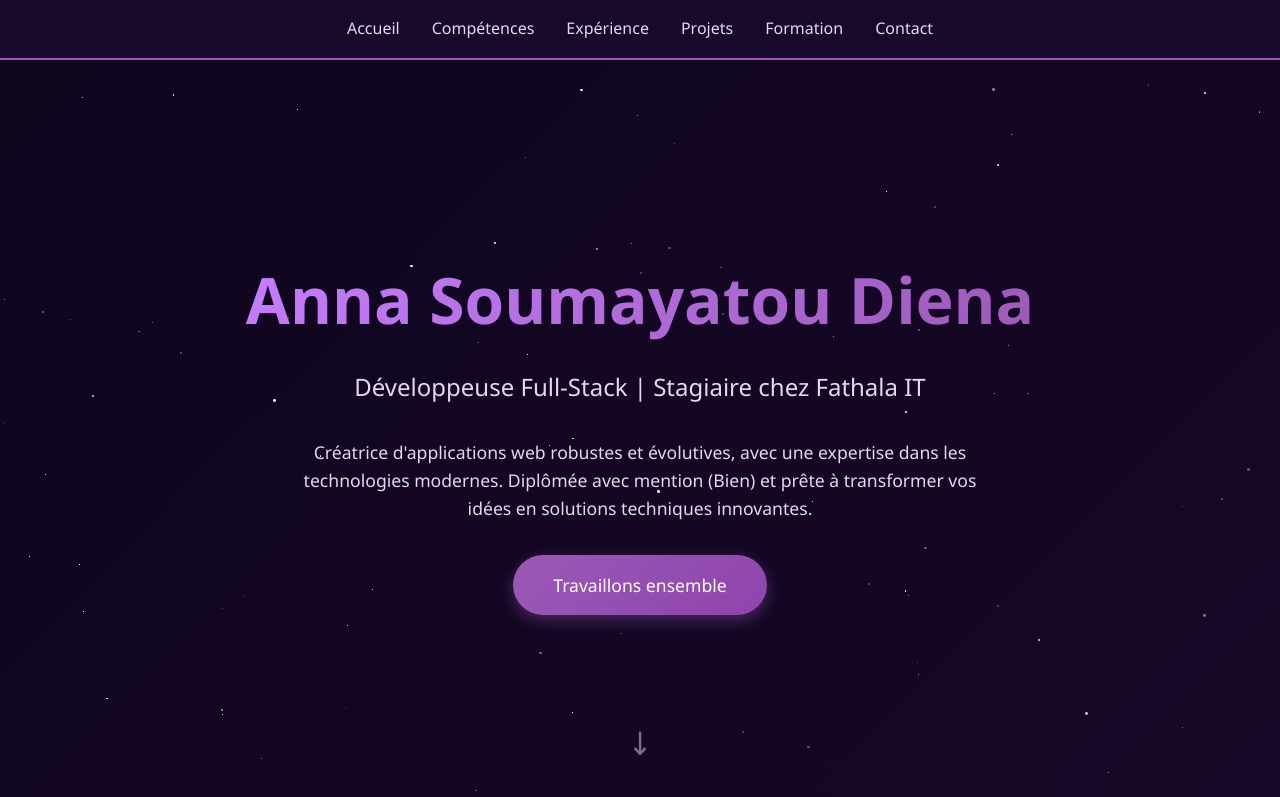
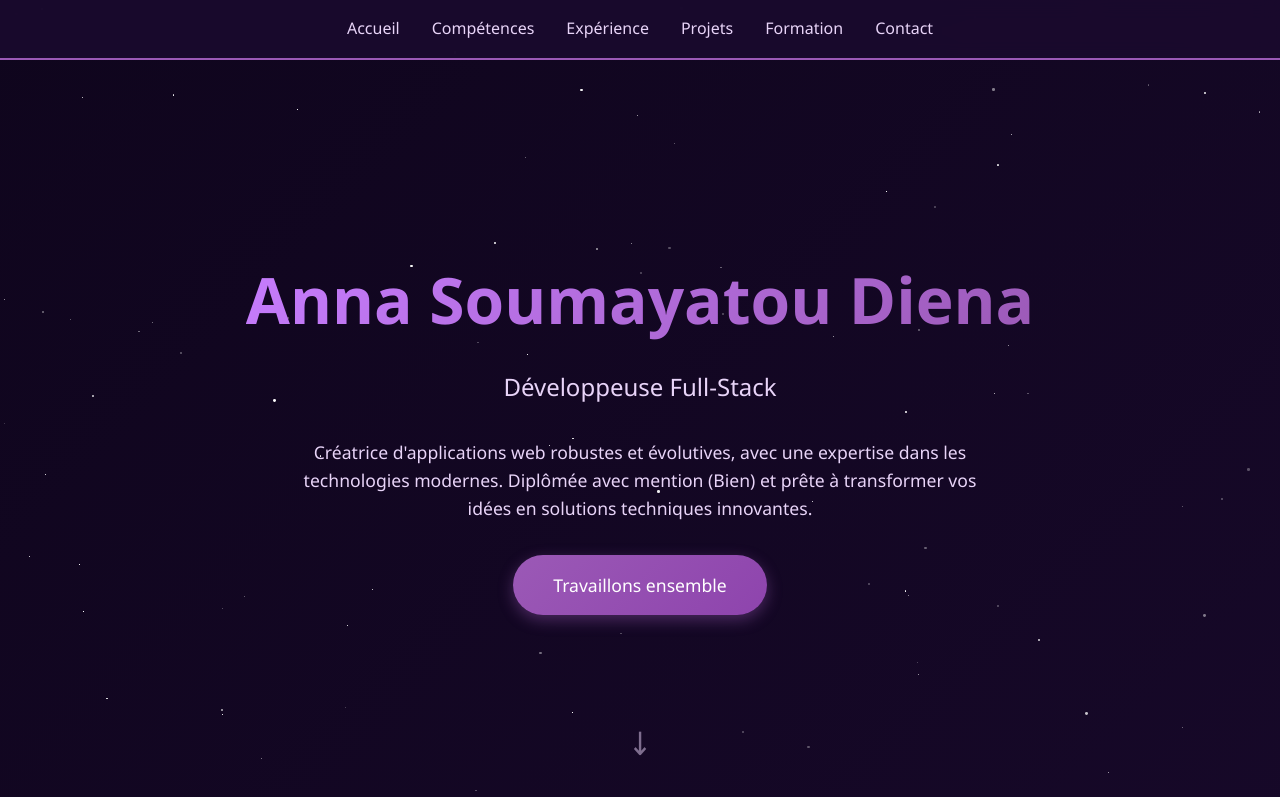
Before and after one commit to Nanayatou4/Nanayatou4.github.io, a plain HTML site: page index.html in a window 1280 px wide. Shown: the top 797 px of the page. Drawn offline with Linux system fonts and the light colour scheme.

Commit message:
Update index.html

```diff
--- a/index.html
+++ b/index.html
@@ -452,7 +452,7 @@
       <div class="container">
         <h1>Anna Soumayatou Diena</h1>
         <p class="subtitle">
-          Développeuse Full-Stack | Stagiaire chez Fathala IT
+          Développeuse Full-Stack
         </p>
         <p
           style="
```
